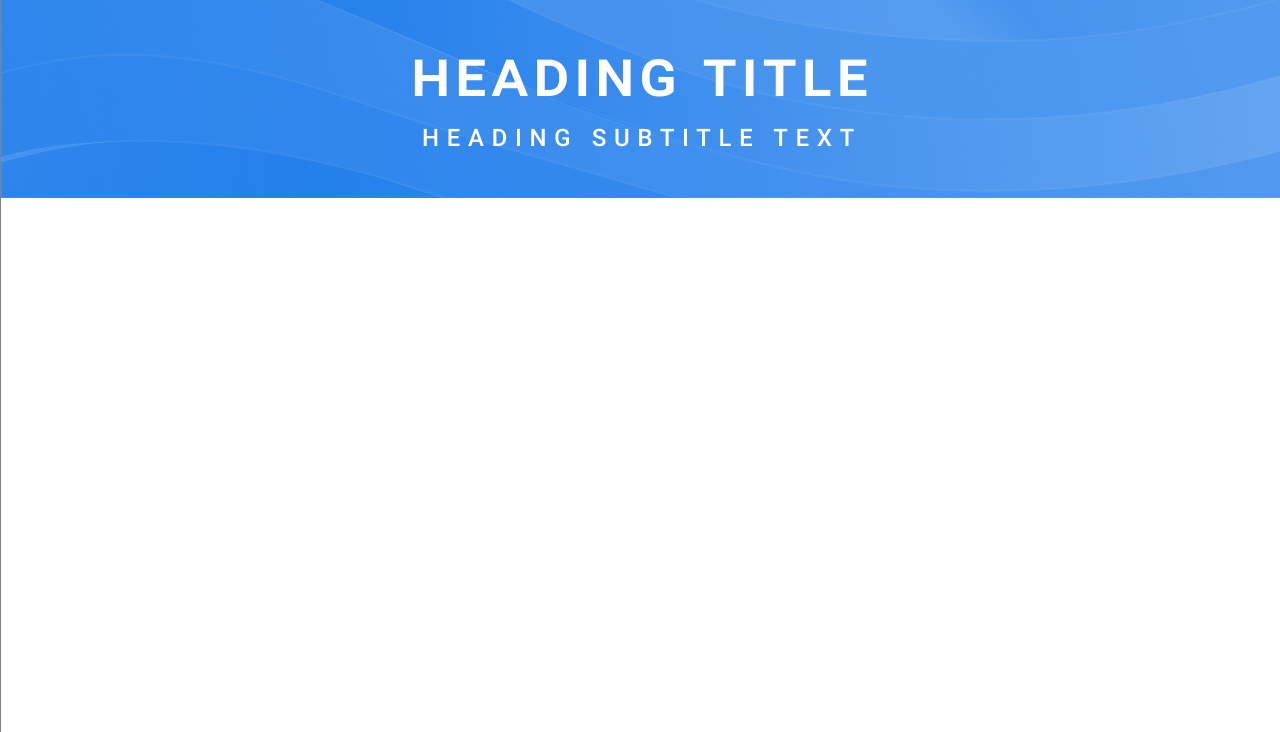
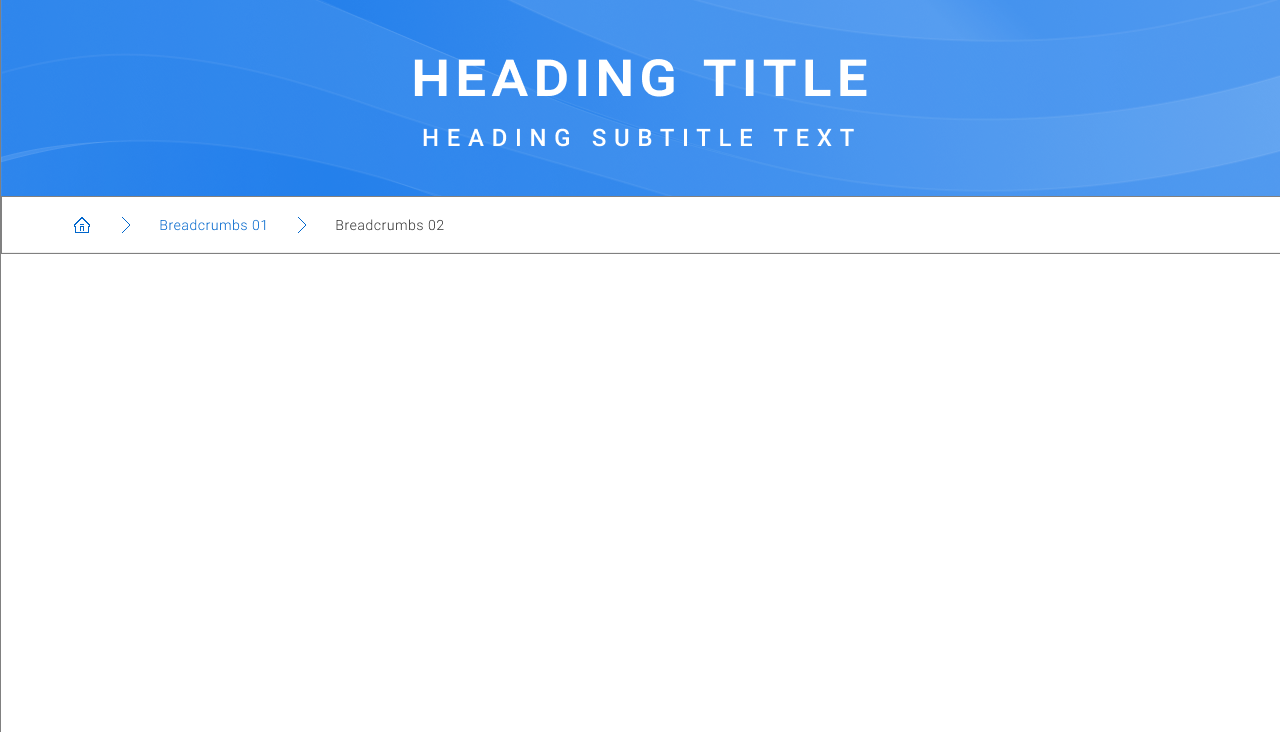
Before and after one commit to VictorPak/HTML_course_materials, a plain HTML site: page lesson4_Pak_Victor/Home_Work4Pak_Victor/index.html in a window 1280 px wide. Shown: the part 68-800 px from the top of the page. Drawn offline with Linux system fonts and the light colour scheme.

Commit message:
breadcrumbs переделать с картинки на ссылки

```diff
--- a/lesson4_Pak_Victor/Home_Work4Pak_Victor/index.html
+++ b/lesson4_Pak_Victor/Home_Work4Pak_Victor/index.html
@@ -34,7 +34,9 @@
             <div class="banner">
                 <img src="./images/Title_big_v1.png" alt="">
             </div>
-            <div class="breadcrumbs"></div>
+            <div class="breadcrumbs">
+                <img src="./images/Breadcrumbs-home.png" alt="">
+            </div>
 
         </div>
 
--- a/lesson4_Pak_Victor/Home_Work4Pak_Victor/styles/stele.css
+++ b/lesson4_Pak_Victor/Home_Work4Pak_Victor/styles/stele.css
@@ -159,3 +159,12 @@
    left: 0px;
    top: 66px;
 }
+
+.breadcrumbs{
+   position: absolute;
+   width: 1280px;
+   height: 56px;
+   left: 0px;
+   top: 264px;
+   border: 1px solid gray;
+}
```
Also changed, not shown: lesson4_Pak_Victor/Home_Work4Pak_Victor/images/Breadcrumbs-home.png (added), lesson4_Pak_Victor/Home_Work4Pak_Victor/images/Breadcrumbs.png (deleted).
